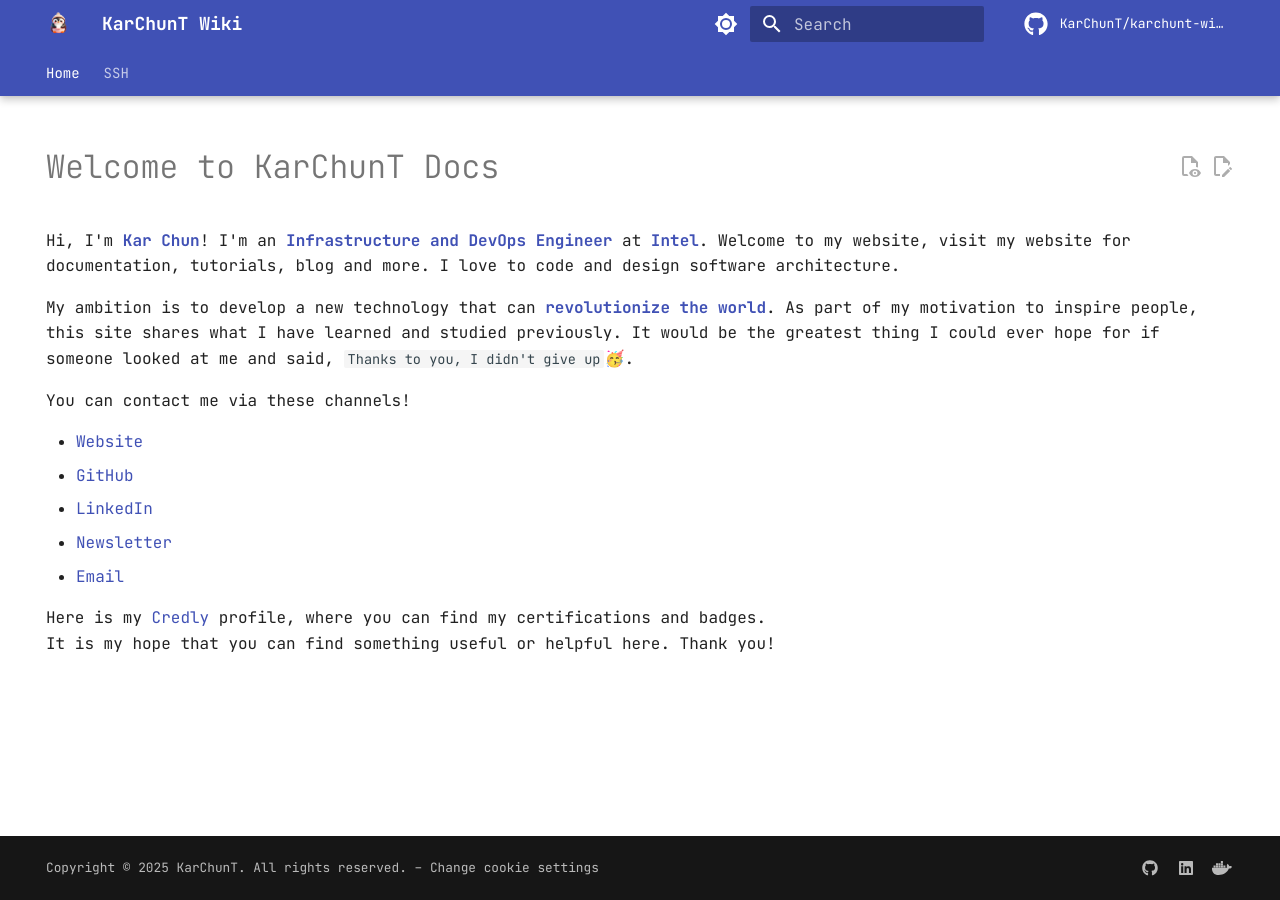
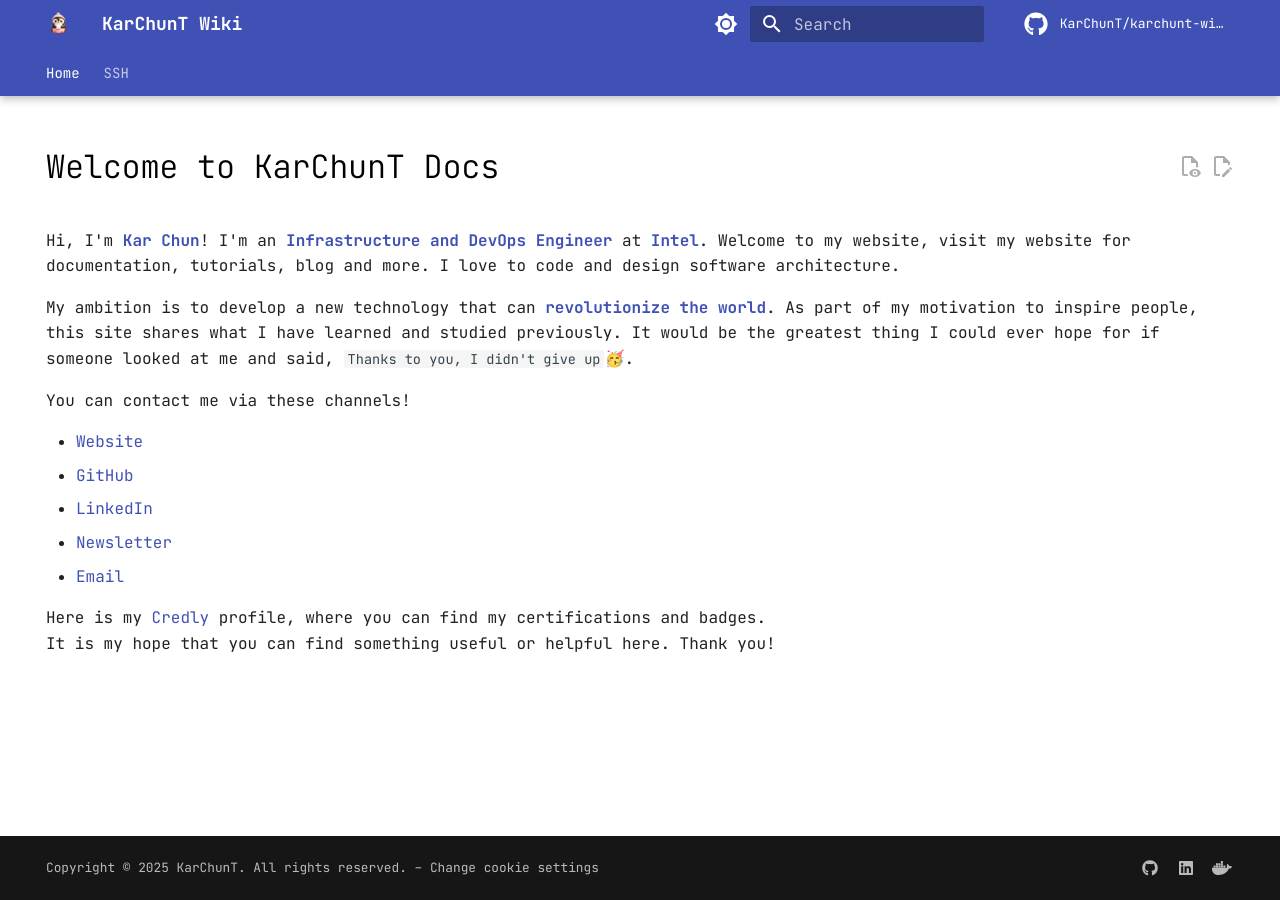
Before and after one commit to KarChunT/karchunt-wiki, an MkDocs documentation site: the page built from docs/index.md, in a window 1280 px wide. Built offline with MkDocs 1.6.1 and Material for MkDocs 9.7.7, drawn with Linux system fonts in a browser that asks for light colours; plug-ins that fetch from the network failed and are left out; comment, search, counter and statistics services are not loaded.

Commit message:
fix: update color styles for h1 elements in slate and default color schemes

```diff
--- a/docs/stylesheets/extra.css
+++ b/docs/stylesheets/extra.css
@@ -2,6 +2,14 @@
     color: #4051b5;
 }
 
+[data-md-color-scheme="slate"] h1{
+    color: white
+}
+
+[data-md-color-scheme="default"] h1 {
+    color: black;
+}
+
 [data-md-color-scheme="slate"] strong {
-    color: #5e8bde;
+    color: #ffec3d;
 }
```
